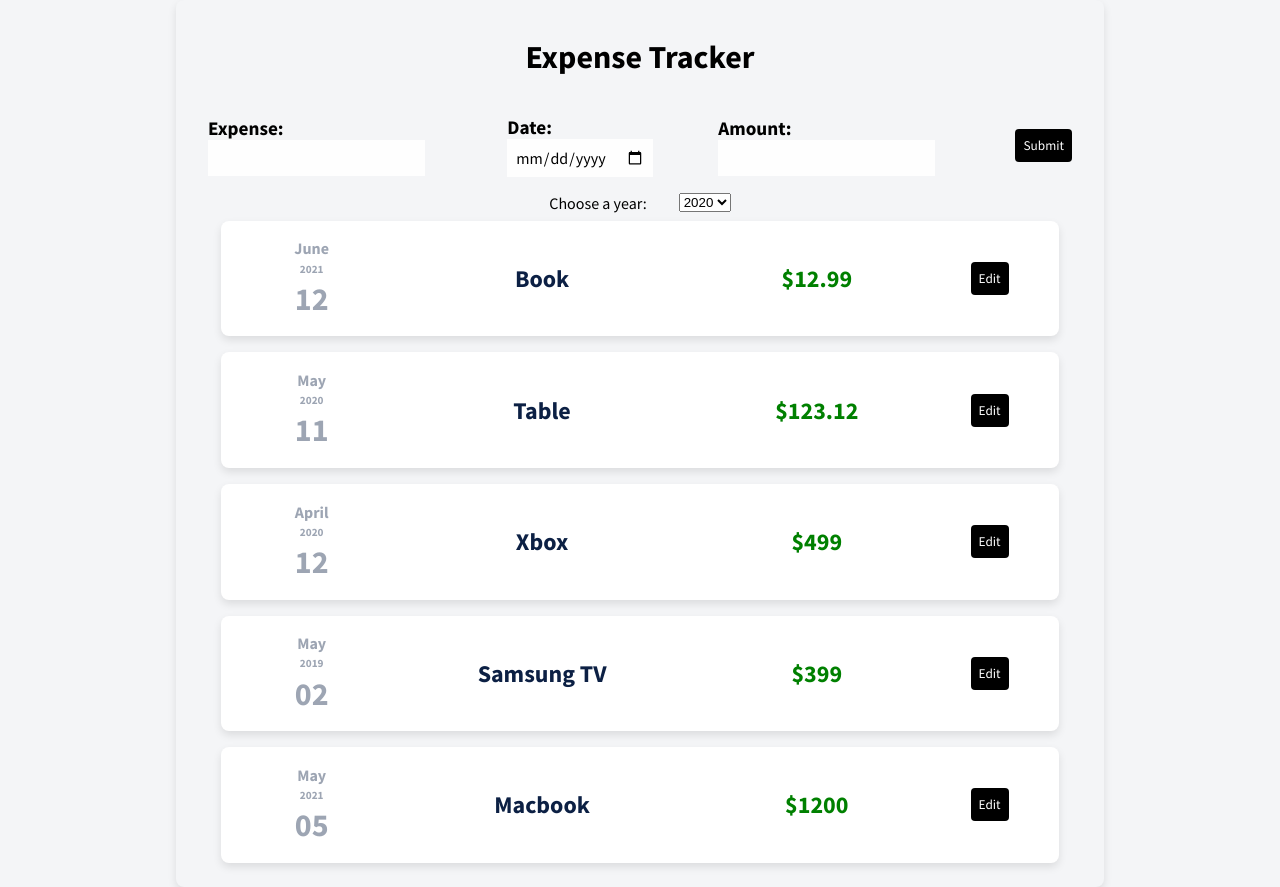
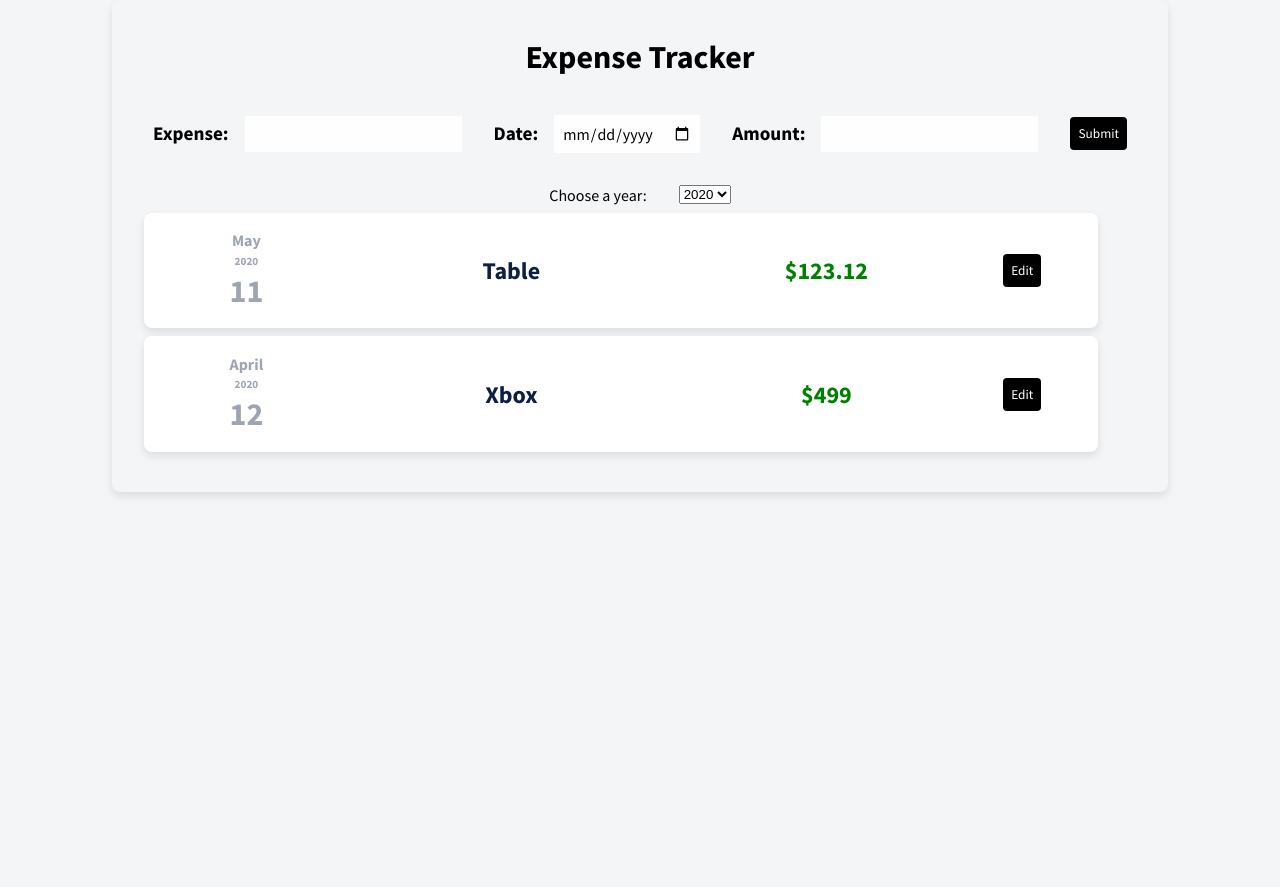
Before and after one commit to jeevakalaiselvam/react-expense-tracker, a React (Create React App) app: page / in a window 1280 px wide. After the commit the page ends 800 px from the top, so only its background shows below. Built offline with nearby package versions, Linux system fonts and the light colour scheme.

Commit message:
filter working

```diff
--- a/src/App.css
+++ b/src/App.css
@@ -10,7 +10,7 @@ html {
     align-items: center;
     justify-content: center;
     flex-direction: column;
-    width: 70vw;
+    width: 80vw;
     background-color: #f4f5f7;
     font-family: "Source Sans Pro", sans-serif;
 }
--- a/src/App.js
+++ b/src/App.js
@@ -1,10 +1,9 @@
 import "./App.css";
-import ExpenseInfo from "./components/expenses/ExpenseInfo";
 import Card from "./components/ui-elements/Card";
 import NewExpense from "./components/new-expenses/NewExpense";
-import ExpenseFilter from "./components/new-expenses/ExpenseFilter";
 import { nanoid } from "nanoid";
 import { useState } from "react";
+import Expenses from "./components/expenses/Expenses";
 
 const initialExpenses = [
     {
@@ -56,30 +55,11 @@ function App() {
         console.log("New Expense: ", newExpense);
     };
 
-    const filterYearSelectedHandler = (year) => {
-        console.log("Filtered Year: ", year);
-    };
-
-    const dates = ["2018", "2019", "2020", "2021", "2022"];
-
     return (
         <Card className="App">
             <h1>Expense Tracker</h1>
             <NewExpense onNewExpenseData={newExpenseDataHandler} />
-            <ExpenseFilter
-                onFitlerYearSelected={filterYearSelectedHandler}
-                dates={[...new Set(dates)]}
-            />
-            {expenses.map((expense) => {
-                return (
-                    <ExpenseInfo
-                        title={expense.title}
-                        key={expense.id}
-                        date={expense.date}
-                        amount={expense.amount}
-                    ></ExpenseInfo>
-                );
-            })}
+            <Expenses items={expenses} />
         </Card>
     );
 }
--- /dev/null
+++ b/src/components/expenses/Expenses.css
@@ -0,0 +1,5 @@
+.expenses-list {
+    width: 100%;
+    border: none;
+    box-shadow: none;
+}
--- /dev/null
+++ b/src/components/expenses/Expenses.js
@@ -0,0 +1,41 @@
+import "./Expenses.css";
+import ExpenseInfo from "./ExpenseInfo";
+import ExpenseFilter from "../new-expenses/ExpenseFilter";
+import { useState } from "react";
+import Card from "../ui-elements/Card";
+
+const Expenses = (props) => {
+    const [filteredYear, setFilteredYear] = useState("2020");
+
+    const filterYearSelectedHandler = (year) => {
+        console.log("Filtered Year: ", year);
+        setFilteredYear(year);
+    };
+
+    const filteredExpenses = props.items.filter((expense) => {
+        return expense.date.getFullYear().toString() === filteredYear;
+    });
+
+    const dates = ["2018", "2019", "2020", "2021", "2022"];
+
+    return (
+        <Card className="expenses-list">
+            <ExpenseFilter
+                onFitlerYearSelected={filterYearSelectedHandler}
+                dates={[...new Set(dates)]}
+            />
+            {filteredExpenses.map((expense) => {
+                return (
+                    <ExpenseInfo
+                        title={expense.title}
+                        key={expense.id}
+                        date={expense.date}
+                        amount={expense.amount}
+                    ></ExpenseInfo>
+                );
+            })}
+        </Card>
+    );
+};
+
+export default Expenses;
--- a/src/components/new-expenses/ExpenseFilter.css
+++ b/src/components/new-expenses/ExpenseFilter.css
@@ -1,7 +1,9 @@
 .filter-container {
     display: flex;
-    justify-content: space-between;
+    justify-content: center;
     align-items: center;
+    width: 100%;
+    text-align: center;
 }
 
 .filter-label {
```
